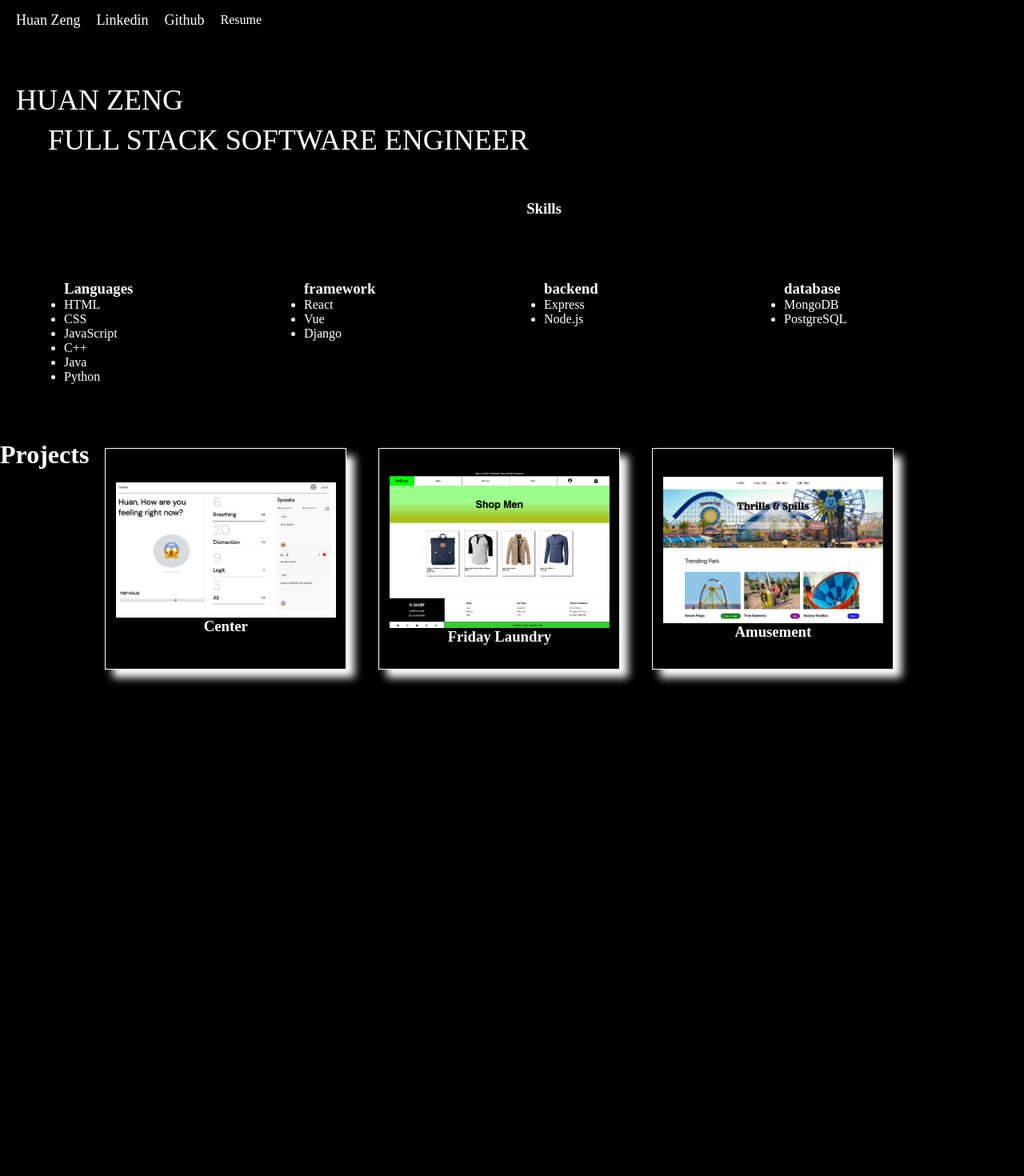
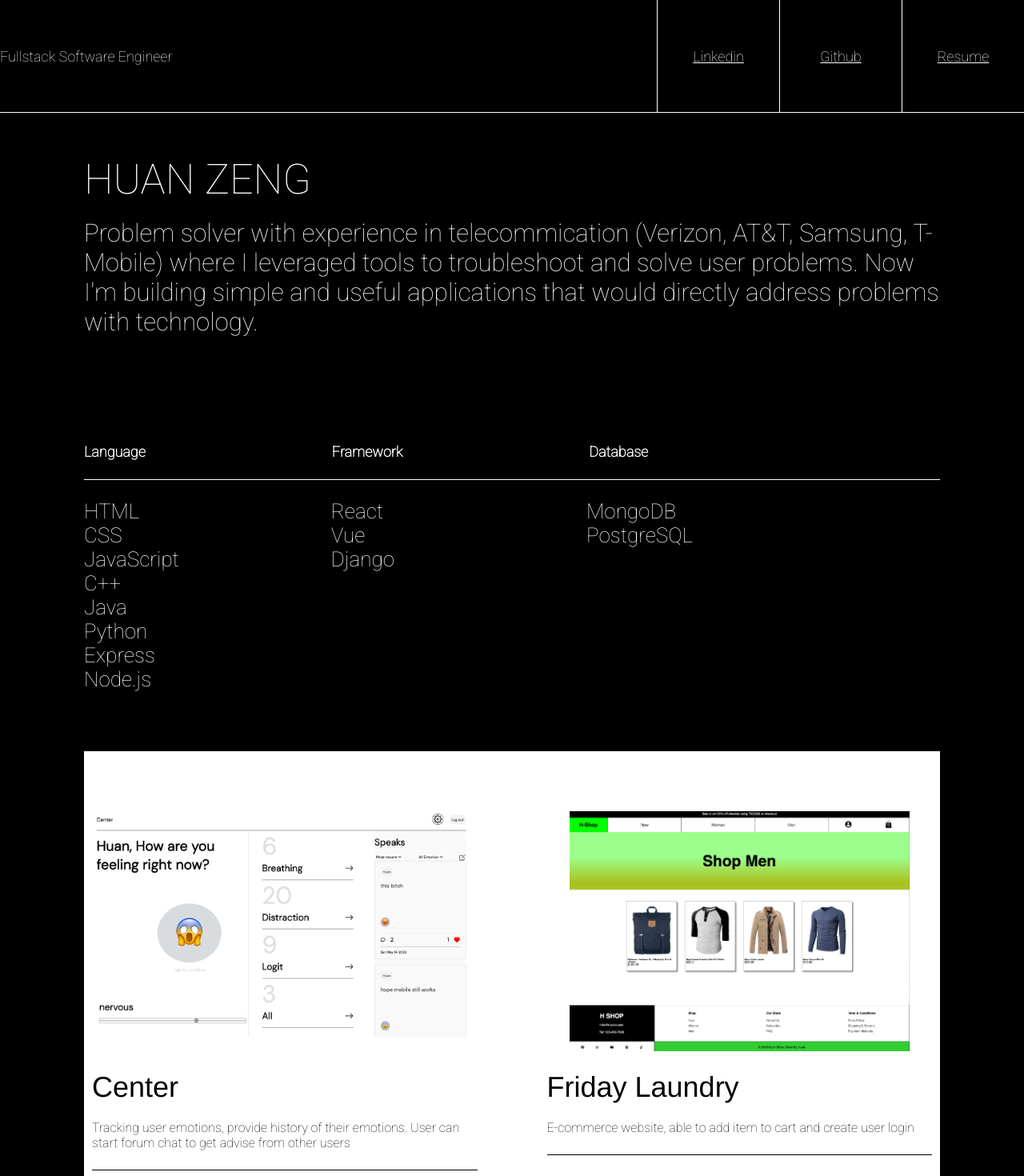
Before and after one commit to huan00/portfolio, a React (Create React App) app: page / in a window 1280 px wide. Shown: the top 1470 px of the page at 80% size. Before the commit the page ends 900 px from the top, so only its background shows below. Built offline with nearby package versions, Linux system fonts and the light colour scheme.

Commit message:
add project details

```diff
--- a/public/index.html
+++ b/public/index.html
@@ -13,7 +13,7 @@
 
     <link rel="manifest" href="%PUBLIC_URL%/manifest.json" />
 
-    <title>React App</title>
+    <title>Huan's page</title>
   </head>
   <body>
     <noscript>You need to enable JavaScript to run this app.</noscript>
--- a/src/App.css
+++ b/src/App.css
@@ -1,3 +1,5 @@
+@import url('https://fonts.googleapis.com/css2?family=Roboto:ital,wght@0,100;1,100&display=swap');
+
 * {
   margin: 0;
   padding: 0;
@@ -5,7 +7,11 @@
 
 body {
   background-color: black;
-  color: white
+  color: white;
+  font-family: 'Roboto';
+
+  max-width: 1440px;
+  /* padding: 0 105px; */
 }
 
 a {
@@ -18,105 +24,160 @@ a:hover {
   color: #fca311;
 }
 
+.app-container {
+  padding: 0 105px;
+}
 
 /********navbar****/
 .navbar {
-  height: 50px;
+  height: 140px;
+  font-size: 18px;
+  line-height: 21px;
+  font-weight: 400px;
 
+  border-bottom: 1px solid white;
 }
 
 .navbar-list {
   height: 100%;
-  padding: 0 20px;
 
   display: flex;
+  justify-content: space-between;
   align-items: center;
 
   list-style-type: none;
 }
 
-.navbar-list-item {
-  margin: 0 20px 0 0;
-  font-size: 18px;
-}
-
-.intro {
-  padding: 0 0 0 20px;
-
-  height: 200px;
+.nav-links {
+  height: 100%;
   display: flex;
-  flex-direction: column;
-  justify-content: center;
-
-  line-height: 50px;
-  font-size: 36px;
-}
-
-.intro p {
-  padding: 0 0 0 40px;
-}
-
-.main-content {
-  height: 500px;
-}
-
-/*********skills*********/
-
-.skills {
-  height: 300px;
-  padding: 0 0 0 80px;
-
-  display: grid;
-  grid-template: 1fr 2fr / 1fr 1fr 1fr 1fr;
-  grid-template-areas:
-  "skills skills skills skills"
-  'languages framework backend database';
-}
-
-.skill-title {
-  grid-area: skills;
-  margin: 0 auto;
-}
-
-.language {
-  grid-area: languages;
-}
-
-.framework {
-  grid-area: framework;
-}
-
-.backend {
-  grid-area: backend;
-}
-
-.database {
-  grid-area: database;
-}
-
-/*******project-container*****/
-.project-container {
-  height: 350px;
-
-  display: flex;
-}
-
-
-/*******projects********/
-.project {
-  height: 275px;
-  width: 300px;
-  margin: 10px 20px;
-  border: 1px solid white;
-  box-shadow: 10px 10px 10px white;
-
-  display: flex;
-  flex-direction: column;
   justify-content: center;
   align-items: center;
 }
 
+.navbar-list-items {
+  border-left:  1px solid white;
+  width: 152px;
+  height: 142px;
+  display: flex;
+  justify-content: center;
+  align-items: center;
+  text-decoration: underline;
+}
+
+/*********intro**********/
+.intro {
+  height: 360px;
+  font-size: 52px;
+
+  margin: 53px 0 0 0;
+}
+
+.name {
+  font-weight: 400;
+}
+
+.brandStatement {
+  font-size: .6em;
+  margin: 18px 0 0 0;
+  overflow: hidden;
+}
+
+/******main-content*******/
+.skills {
+  margin: 0 0 74px 0;
+}
+
+.skills-titles {
+  display: flex;
+  border-bottom: 1px solid white;
+}
+
+.skills-titles h3 {
+  margin: 0 233px 24px 0;
+  font-size: 18px;
+}
+
+.skills-list {
+  display: flex;
+  margin: 24px 0 0 0;
+}
+
+.skill-list-container {
+  /* margin: 0 200px 0 0 ; */
+}
+
+.skill-list-container ul {
+  list-style: none;
+  font-size: 26px;
+}
+
+.framework {
+  margin: 0 0 0 190px;
+}
+
+.database {
+  margin: 0 0 0 240px
+}
+
+/*********project-container******/
+.project-container {
+  padding: 0;
+  margin: 0;
+  width: 100%;
+  background-color: white;
+
+  margin: 75px 0 0 0;
+  display: flex;
+  flex-wrap: wrap;
+  justify-content: space-between;
+
+  color: black;
+}
+
+.project {
+  width: 45%;
+  height: 500px;
+  margin: 75px 10px 0 10px;
+
+  /* border: 1px solid black; */
+  display: flex;
+  flex-direction: column;
+  align-items: center;
+
+}
+
 .project-img {
-  max-height: 250px;
-  max-width: 275px;
+  max-width: 100%;
+  height: 300px;
+
+  /* border: 1px solid black; */
 }
+
+.project-details {
+  display: flex;
+  flex-direction: column;
+  align-items: flex-start;
+  justify-content: flex-start;
+  width: 100%;
+
+}
+
+.project-name {
+  font-size: 36px;
+  text-align: left;
+  margin: 20px 0 20px 0;
+  font-family: Helvetica;
+}
+
+.project-about {
+  border-bottom: 1px solid black;
+  width: 100%;
+  padding: 0 0 24px 0
+}
+
+.project-language {
+  margin: 24px 0 0 0;
+  display: flex;
+  font-size: 18px;
+}
--- a/src/components/NavBar.jsx
+++ b/src/components/NavBar.jsx
@@ -5,18 +5,25 @@ const NavBar = () => {
   return (
     <div className="navbar">
       <ul className="navbar-list">
-        <li className="navbar-list-item">
-          <Link to="/">Huan Zeng</Link>
-        </li>
-        <li className="navbar-list-item">
-          <a href="http://www.linkedin.com/in/huan-zeng">Linkedin</a>
-        </li>
-        <li className="navbar-list-item">
-          <a href="https://github.com/huan00">Github</a>
-        </li>
-        <Link to="resume">
-          <li>Resume</li>
-        </Link>
+        <section>
+          <li>
+            <Link to="/">Fullstack Software Engineer</Link>
+          </li>
+        </section>
+        <section
+          className="navbar-list-item nav-links
+        "
+        >
+          <li className="navbar-list-items">
+            <a href="http://www.linkedin.com/in/huan-zeng">Linkedin</a>
+          </li>
+          <li className="navbar-list-items">
+            <a href="https://github.com/huan00">Github</a>
+          </li>
+          <li className="navbar-list-items">
+            <Link to="resume">Resume</Link>
+          </li>
+        </section>
       </ul>
     </div>
   )
--- a/src/components/ProjectCard.jsx
+++ b/src/components/ProjectCard.jsx
@@ -1,10 +1,25 @@
 import React from 'react'
+import { Link } from 'react-router-dom'
 
-const ProjectCard = ({ name, img }) => {
+const ProjectCard = ({ name, img, about, language, link }) => {
   return (
     <div className="project">
-      <img className="project-img" src={img} alt="" />
-      <h3 className="project-name">{name}</h3>
+      <a href={link}>
+        <img className="project-img" src={img} alt="" />
+      </a>
+      <div className="project-details">
+        <p className="project-name">{name}</p>
+        <p className="project-about">{about}</p>
+        <div className="project-language">
+          {language.map((lan, idx) =>
+            idx !== language.length - 1 ? (
+              <p key={idx}>{lan}/</p>
+            ) : (
+              <p key={idx}>{lan}</p>
+            )
+          )}
+        </div>
+      </div>
     </div>
   )
 }
--- a/src/pages/Resume.js
+++ b/src/pages/Resume.js
@@ -2,8 +2,11 @@ import React from 'react'
 
 const Resume = () => {
   return (
-    <div>
-      <iframe src="https://docs.google.com/document/d/e/2PACX-1vQ3x96xobcMD2EMFKUXY134445aR1aTwN9yOmGh3G_MnI0Ekj7OBGZVttEDKOpKToy-2qQeZw0S5eo1/pub?embedded=true"></iframe>
+    <div className="resume">
+      <iframe
+        className="resume-container"
+        src="https://docs.google.com/document/d/e/2PACX-1vQ3x96xobcMD2EMFKUXY134445aR1aTwN9yOmGh3G_MnI0Ekj7OBGZVttEDKOpKToy-2qQeZw0S5eo1/pub?embedded=true"
+      ></iframe>
     </div>
   )
 }
--- a/src/pages/index.js
+++ b/src/pages/index.js
@@ -3,57 +3,90 @@ import ProjectCard from '../components/ProjectCard'
 import center from '../components/assets/images/Center.png'
 import fridaylaundry from '../components/assets/images/fridaylaundry.png'
 import amusement from '../components/assets/images/amusement.png'
+import RAWG from '../components/assets/images/RAWG.png'
 
 const index = () => {
   const name = 'HUAN ZENG'
-  const title = 'FULL STACK SOFTWARE ENGINEER'
+  const brandStatement =
+    "Problem solver with experience in telecommication (Verizon, AT&T, Samsung, T-Mobile) where I leveraged tools to troubleshoot and solve user problems. Now I'm building simple and useful applications that would directly address problems with technology."
   const projects = [
-    { name: 'Center', image: center },
-    { name: 'Friday Laundry', image: fridaylaundry },
-    { name: 'Amusement', image: amusement }
+    {
+      name: 'Center',
+      image: center,
+      about:
+        'Tracking user emotions, provide history of their emotions. User can start forum chat to get advise from other users',
+      language: ['React', 'CSS', 'Express', 'PostgreSQL'],
+      link: 'https://center-mood-tracker.herokuapp.com/'
+    },
+    {
+      name: 'Friday Laundry',
+      image: fridaylaundry,
+      about:
+        'E-commerce website, able to add item to cart and create user login',
+      language: ['React', 'CSS', 'Express', 'PostgreSQL'],
+      link: 'https://friday-laundry.herokuapp.com/'
+    },
+    {
+      name: 'Amusement',
+      image: amusement,
+      about: 'App use to track amusement parks, user can add parks and rides',
+      language: ['React', 'CSS', 'Express', 'MongoDB'],
+      link: 'https://huan-amusement-park.herokuapp.com/'
+    },
+    {
+      name: 'RAWG Game',
+      image: RAWG,
+      about:
+        'Use RAWG API to make an application, that can search game by genra or title',
+      language: ['Vue', 'CSS', 'API'],
+      link: 'https://pacific-retreat-36914.herokuapp.com/'
+    }
   ]
-  const languages = ['HTML', 'CSS', 'JavaScript', 'C++', 'Java', 'Python']
+  const languages = [
+    'HTML',
+    'CSS',
+    'JavaScript',
+    'C++',
+    'Java',
+    'Python',
+    'Express',
+    'Node.js'
+  ]
   const frameworks = ['React', 'Vue', 'Django']
-  const backends = ['Express', 'Node.js']
+
   const databases = ['MongoDB', 'PostgreSQL']
 
   return (
-    <div>
+    <div className="app-container">
       <section className="intro">
-        <div>{name}</div>
-        <p>{title}</p>
+        <div className="name">
+          <p>{name}</p>
+        </div>
+        <p className="brandStatement">{brandStatement}</p>
       </section>
       <div className="main-content">
         <div className="skills">
-          <div className="skill-title">
-            <h3>Skills</h3>
+          <div className="skills-titles">
+            <h3 className="skills-title">Language</h3>
+            <h3 className="skills-title">Framework</h3>
+            <h3 className="skills-title">Database</h3>
           </div>
-          <div className="language">
-            <h3>Languages</h3>
+          <div className="skills-list">
+            <div className="language skill-list-container">
               <ul>
                 {languages.map((langage) => (
                   <li>{langage}</li>
                 ))}
               </ul>
             </div>
-          <div className="framework">
-            <h3>framework</h3>
+            <div className="framework skill-list-container">
               <ul>
                 {frameworks.map((framework) => (
                   <li>{framework}</li>
                 ))}
               </ul>
             </div>
-          <div className="backend">
-            <h3>backend</h3>
-            <ul>
-              {backends.map((backend) => (
-                <li>{backend}</li>
-              ))}
-            </ul>
-          </div>
-          <div className="database">
-            <h3>database</h3>
+            <div className="database skill-list-container">
               <ul>
                 {databases.map((database) => (
                   <li>{database}</li>
@@ -61,12 +94,20 @@ const index = () => {
               </ul>
             </div>
           </div>
+        </div>
+      </div>
       <div className="project-container">
-          <h1>Projects</h1>
+        {/* <h1>Projects</h1> */}
         {projects.map((project, idx) => (
-            <ProjectCard name={project.name} img={project.image} />
+          <ProjectCard
+            key={idx}
+            name={project.name}
+            img={project.image}
+            about={project.about}
+            language={project.language}
+            link={project.link}
+          />
         ))}
-        </div>
       </div>
     </div>
   )
```
Also changed, not shown: src/components/assets/images/RAWG.png (added). Lines whose indentation alone changed are shown as unchanged.
